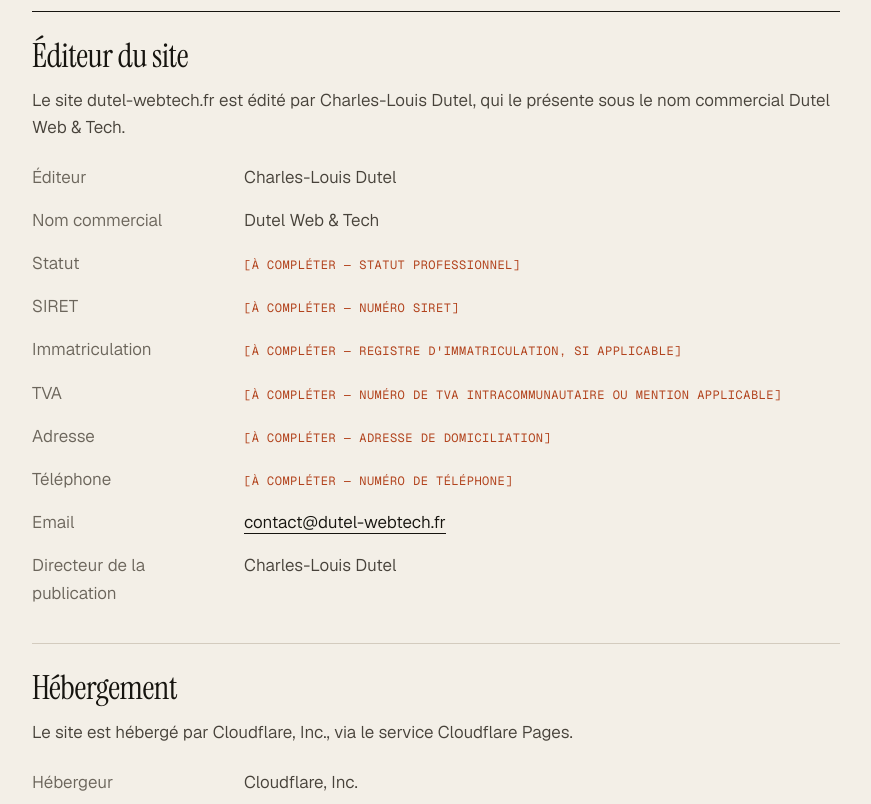
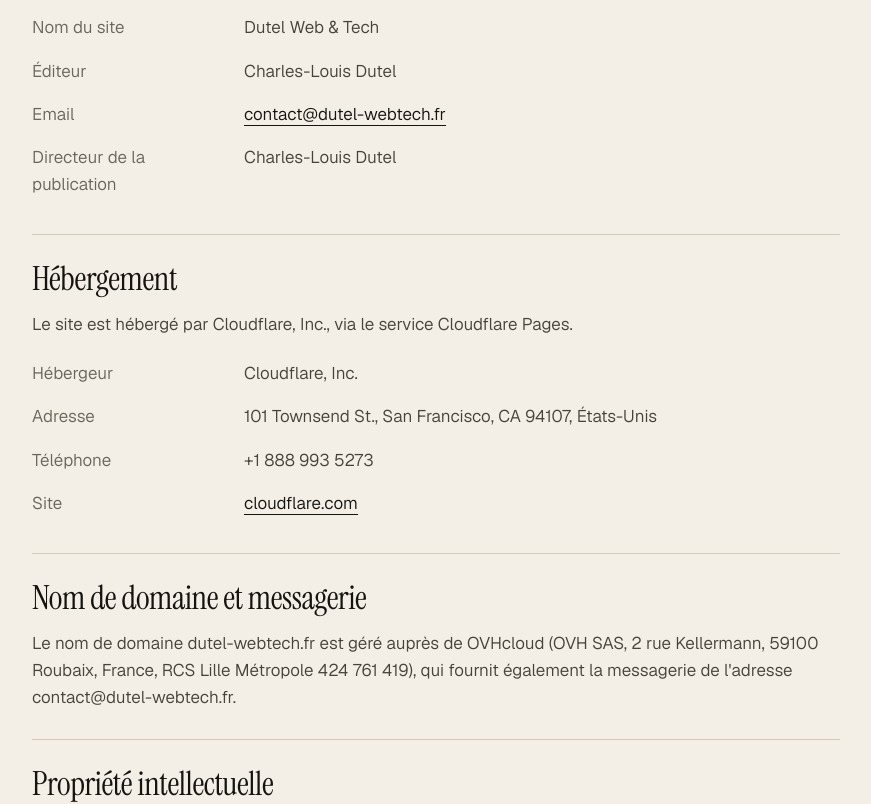
Before and after one commit to Charles-Louis-Dutel/dutel-webtech, a Next.js app: page /mentions-legales in a window 1280 px wide. Shown: the part 540-1344 px from the top of the page, without its empty margins (32-903 px from the left). Built offline with nearby package versions, Linux system fonts and the light colour scheme.

Commit message:
feat: finalize legal pages and accessibility

```diff
--- a/app/globals.css
+++ b/app/globals.css
@@ -228,7 +228,11 @@
   .js .hv.in .axis.fade { opacity: 0.7; }
 
   /* ───────────── Réalisation ───────────── */
-  .realisation { background: var(--stone); padding: clamp(80px, 10vw, 160px) 0; }
+  .realisation {
+    background: var(--stone); padding: clamp(80px, 10vw, 160px) 0;
+    /* Gris légèrement plus foncé sur fond pierre : contraste 4,6:1 (WCAG AA), contre 4,36:1. */
+    --muted: #67615a;
+  }
   .case-head { align-items: end; margin-bottom: clamp(48px, 6vw, 88px); row-gap: 32px; }
   .case-head h2 { grid-column: 1 / 9; font-size: clamp(64px, 11vw, 196px); line-height: 0.85; letter-spacing: -0.035em; }
   .case-head h2 em {
--- a/app/mentions-legales/page.tsx
+++ b/app/mentions-legales/page.tsx
@@ -1,15 +1,22 @@
 import type { Metadata } from "next";
 import Link from "next/link";
-import LegalPage, { Todo, Value } from "@/components/legal/LegalPage";
-import { legal } from "@/lib/legal";
+import LegalPage, { Row } from "@/components/legal/LegalPage";
+import { legal, missingRequiredInfo } from "@/lib/legal";
 
 export const metadata: Metadata = {
   title: "Mentions légales",
   description: "Mentions légales du site dutel-webtech.fr : éditeur, hébergement, nom de domaine.",
   alternates: { canonical: "/mentions-legales" },
-  // TODO(indexation) : retirer `index: false` une fois les informations obligatoires complétées.
+  // TODO(indexation) : retirer `index: false` une fois les informations obligatoires renseignées
+  // (voir missingRequiredInfo() dans lib/legal.ts).
   robots: { index: false, follow: true },
 };
+
+// Rappel au moment du build : informations exigées par la loi encore absentes.
+const missing = missingRequiredInfo();
+if (missing.length) {
+  console.warn(`[mentions-legales] Informations obligatoires manquantes : ${missing.join(", ")} (lib/legal.ts)`);
+}
 
 const p = legal.publisher;
 
@@ -19,69 +26,24 @@ export default function MentionsLegales() {
       eyebrow="Informations légales"
       title="Mentions légales"
       related={{ href: "/politique-de-confidentialite", label: "Politique de confidentialité" }}
-      notice="Certaines informations d'identification seront ajoutées avant le lancement de l'activité commerciale."
     >
       <section aria-labelledby="ml-editeur">
         <h2 id="ml-editeur">Éditeur du site</h2>
         <p>
-          Le site dutel-webtech.fr est édité par {p.name}, qui le présente sous le nom commercial{" "}
-          {p.tradeName}.
+          Le site {legal.siteDomain} ({legal.siteName}) est édité par {p.name}, personne physique.
         </p>
         <dl>
-          <div>
-            <dt>Éditeur</dt>
-            <dd>{p.name}</dd>
-          </div>
-          <div>
-            <dt>Nom commercial</dt>
-            <dd>{p.tradeName}</dd>
-          </div>
-          <div>
-            <dt>Statut</dt>
-            <dd>
-              <Value value={p.status} todo="statut professionnel" />
-            </dd>
-          </div>
-          <div>
-            <dt>SIRET</dt>
-            <dd>
-              <Value value={p.siret} todo="numéro SIRET" />
-            </dd>
-          </div>
-          <div>
-            <dt>Immatriculation</dt>
-            <dd>
-              <Value value={p.registration} todo="registre d'immatriculation, si applicable" />
-            </dd>
-          </div>
-          <div>
-            <dt>TVA</dt>
-            <dd>
-              <Value value={p.vat} todo="numéro de TVA intracommunautaire ou mention applicable" />
-            </dd>
-          </div>
-          <div>
-            <dt>Adresse</dt>
-            <dd>
-              <Value value={p.address} todo="adresse de domiciliation" />
-            </dd>
-          </div>
-          <div>
-            <dt>Téléphone</dt>
-            <dd>
-              <Value value={p.phone} todo="numéro de téléphone" />
-            </dd>
-          </div>
-          <div>
-            <dt>Email</dt>
-            <dd>
-              <a href={`mailto:${p.email}`}>{p.email}</a>
-            </dd>
-          </div>
-          <div>
-            <dt>Directeur de la publication</dt>
-            <dd>{legal.publicationDirector}</dd>
-          </div>
+          <Row label="Nom du site" value={legal.siteName} />
+          <Row label="Éditeur" value={p.name} />
+          {/* Champs affichés automatiquement une fois renseignés dans lib/legal.ts. */}
+          <Row label="Statut" value={p.status} />
+          <Row label="SIRET" value={p.siret} />
+          <Row label="Immatriculation" value={p.registration} />
+          <Row label="TVA" value={p.vat} />
+          <Row label="Adresse" value={p.address} />
+          <Row label="Téléphone" value={p.phone} />
+          <Row label="Email" value={<a href={`mailto:${p.email}`}>{p.email}</a>} />
+          <Row label="Directeur de la publication" value={legal.publicationDirector} />
         </dl>
       </section>
 
@@ -91,34 +53,26 @@ export default function MentionsLegales() {
           Le site est hébergé par {legal.host.name}, via le service {legal.host.service}.
         </p>
         <dl>
-          <div>
-            <dt>Hébergeur</dt>
-            <dd>{legal.host.name}</dd>
-          </div>
-          <div>
-            <dt>Adresse</dt>
-            <dd>{legal.host.address}</dd>
-          </div>
-          <div>
-            <dt>Téléphone</dt>
-            <dd>{legal.host.phone}</dd>
-          </div>
-          <div>
-            <dt>Site</dt>
-            <dd>
+          <Row label="Hébergeur" value={legal.host.name} />
+          <Row label="Adresse" value={legal.host.address} />
+          <Row label="Téléphone" value={legal.host.phone} />
+          <Row
+            label="Site"
+            value={
               <a href={legal.host.website} target="_blank" rel="noopener">
                 cloudflare.com<span className="sr-only-text"> (nouvel onglet)</span>
               </a>
-            </dd>
-          </div>
+            }
+          />
         </dl>
       </section>
 
       <section aria-labelledby="ml-domaine">
         <h2 id="ml-domaine">Nom de domaine et messagerie</h2>
         <p>
-          Le nom de domaine dutel-webtech.fr est enregistré auprès de {legal.ovh.name} ({legal.ovh.address},{" "}
-          {legal.ovh.registration}), qui fournit également la messagerie de l&apos;adresse {p.email}.
+          Le nom de domaine {legal.siteDomain} est géré auprès de {legal.ovh.brand} ({legal.ovh.name},{" "}
+          {legal.ovh.address}, {legal.ovh.registration}), qui fournit également la messagerie de
+          l&apos;adresse {p.email}.
         </p>
       </section>
 
@@ -131,9 +85,8 @@ export default function MentionsLegales() {
         </p>
         <p>
           Les captures d&apos;écran du site sophiedutel-art.fr illustrent une réalisation ; les œuvres qui y
-          figurent restent la propriété de leur autrice.{" "}
-          {/* TODO(autorisation-captures) : confirmer l'accord de Sophie Dutel pour la reproduction des captures et des œuvres. */}
-          <Todo>confirmation de l&apos;accord de l&apos;autrice pour la reproduction</Todo>
+          figurent restent la propriété de leur autrice.
+          {/* TODO(autorisation-captures) : conserver une trace écrite de l'accord de Sophie Dutel. */}
         </p>
         <p>
           Les polices Geist, Geist Mono et Instrument Serif sont utilisées sous licence SIL Open Font License.
--- a/app/politique-de-confidentialite/page.tsx
+++ b/app/politique-de-confidentialite/page.tsx
@@ -1,6 +1,6 @@
 import type { Metadata } from "next";
 import Link from "next/link";
-import LegalPage, { Todo, Value } from "@/components/legal/LegalPage";
+import LegalPage, { Row } from "@/components/legal/LegalPage";
 import { legal } from "@/lib/legal";
 
 export const metadata: Metadata = {
@@ -18,12 +18,13 @@ const mail = <a href={`mailto:${p.email}`}>{p.email}</a>;
 /*
  * Points nécessitant une décision ou une vérification (voir aussi lib/legal.ts) :
  * - TODO(bases-juridiques) : valider les bases juridiques proposées (intérêt légitime, mesures précontractuelles).
- * - TODO(conservation-*) : fixer les durées de conservation.
+ * - TODO(conservation-projets) : fixer la durée de conservation des échanges qui aboutissent à une collaboration.
  * - TODO(turnstile-consentement) : confirmer, au regard des lignes directrices de la CNIL sur les CAPTCHA,
  *   que Turnstile peut fonctionner sans consentement (Cloudflare réutilise aussi les signaux en tant que
  *   responsable de traitement pour améliorer sa détection).
  * - TODO(cookies-production) : contrôler les cookies réellement déposés en production (paramètres de la zone
- *   Cloudflare, Bot Fight Mode, Web Analytics) et mettre à jour la section « Cookies et traceurs ».
+ *   Cloudflare, Bot Fight Mode, Web Analytics) et préciser la section « Cookies et autres traceurs ».
+ * - TODO(resend-offre) : confirmer la durée de conservation de Resend selon l'offre souscrite.
  * - TODO(ovh-localisation) : vérifier la localisation des données de la messagerie OVH Zimbra.
  * - TODO(turnstile-preclearance) : conserver l'option « pre-clearance » désactivée sur le widget Turnstile
  *   (tableau de bord Cloudflare), sinon mettre à jour la section « Cookies et autres traceurs ».
@@ -35,7 +36,6 @@ export default function PolitiqueConfidentialite() {
       eyebrow="Données personnelles"
       title="Politique de confidentialité"
       related={{ href: "/mentions-legales", label: "Mentions légales" }}
-      notice="Certaines informations de cette page seront complétées avant le lancement de l'activité commerciale."
     >
       <section aria-labelledby="pc-intro">
         <h2 id="pc-intro">En bref</h2>
@@ -49,23 +49,14 @@ export default function PolitiqueConfidentialite() {
 
       <section aria-labelledby="pc-responsable">
         <h2 id="pc-responsable">1. Responsable du traitement</h2>
+        <p>
+          Le responsable du traitement est {p.name}, personne physique, qui édite ce site sous le nom{" "}
+          {legal.siteName}. Pour toute question relative à vos données, vous pouvez lui écrire à {mail}.
+        </p>
         <dl>
-          <div>
-            <dt>Responsable</dt>
-            <dd>
-              {p.name} ({p.tradeName})
-            </dd>
-          </div>
-          <div>
-            <dt>Adresse</dt>
-            <dd>
-              <Value value={p.address} todo="adresse de domiciliation" />
-            </dd>
-          </div>
-          <div>
-            <dt>Contact</dt>
-            <dd>{mail}</dd>
-          </div>
+          <Row label="Responsable" value={p.name} />
+          <Row label="Adresse" value={p.address} />
+          <Row label="Contact" value={mail} />
         </dl>
       </section>
 
@@ -161,40 +152,36 @@ export default function PolitiqueConfidentialite() {
 
       <section aria-labelledby="pc-conservation">
         <h2 id="pc-conservation">5. Durées de conservation</h2>
+        <h3>Conservation par le responsable du traitement</h3>
         <dl>
-          <div>
-            <dt>Messages reçus</dt>
-            <dd>
-              <Value value={legal.privacy.retentionMessages} todo="durée de conservation des messages" />
-            </dd>
-          </div>
-          <div>
-            <dt>Échanges sans suite</dt>
-            <dd>
-              <Value
-                value={legal.privacy.retentionProspects}
-                todo="durée de conservation des échanges n'ayant pas abouti"
-              />
-            </dd>
-          </div>
-          <div>
-            <dt>Copie chez Resend</dt>
-            <dd>
-              {legal.privacy.resendRetentionNote} <Todo>à confirmer selon l&apos;offre souscrite</Todo>
-            </dd>
-          </div>
-          <div>
-            <dt>Limitation des envois</dt>
-            <dd>
-              L&apos;adresse IP utilisée pour limiter les envois successifs est gardée temporairement dans la
-              mémoire du serveur et n&apos;est prise en compte que sur une fenêtre de 10 minutes ; elle
-              n&apos;est enregistrée dans aucune base de données.
-            </dd>
-          </div>
-          <div>
-            <dt>Données de sécurité et d&apos;hébergement</dt>
-            <dd>Conservées par Cloudflare selon ses propres politiques.</dd>
-          </div>
+          <Row
+            label="Demandes sans suite"
+            value={`Les messages reçus via le formulaire et les échanges qui n'aboutissent pas à une collaboration sont conservés ${legal.privacy.retentionWithoutFollowUp}, puis supprimés.`}
+          />
+          <Row label="Projets engagés" value={legal.privacy.retentionProjects} />
+          <Row
+            label="Limitation des envois"
+            value="L'adresse IP utilisée pour limiter les envois successifs est gardée temporairement dans la mémoire du serveur et n'est prise en compte que sur une fenêtre de 10 minutes ; elle n'est enregistrée dans aucune base de données."
+          />
+        </dl>
+        <h3>Conservations techniques propres aux prestataires</h3>
+        <p>
+          Ces durées sont fixées par les prestataires eux-mêmes et ne dépendent pas de la durée indiquée
+          ci-dessus.
+        </p>
+        <dl>
+          <Row
+            label="Resend"
+            value="Conserve les contenus et journaux des emails transmis pendant une durée qui dépend de l'offre souscrite ; sa documentation indique 30 jours pour les offres Free, Pro et Scale."
+          />
+          <Row
+            label="Cloudflare"
+            value="Conserve les données de connexion, de sécurité et les signaux Turnstile selon ses propres politiques."
+          />
+          <Row
+            label={legal.ovh.brand}
+            value="Héberge la messagerie : les messages y restent jusqu'à leur suppression par le responsable du traitement, dans les conditions du service de messagerie."
+          />
         </dl>
       </section>
 
@@ -216,8 +203,8 @@ export default function PolitiqueConfidentialite() {
           </li>
         </ul>
         <p>
-          Localisation des données de la messagerie OVH :{" "}
-          <Value value={legal.privacy.ovhDataLocation} todo="à vérifier auprès d'OVHcloud" />
+          La messagerie est fournie par {legal.ovh.name}, société établie en France.
+          {legal.privacy.ovhDataLocation ? ` ${legal.privacy.ovhDataLocation}` : null}
         </p>
       </section>
 
@@ -271,8 +258,10 @@ export default function PolitiqueConfidentialite() {
           est configuré sans pré-autorisation : Turnstile ne dépose donc pas le cookie cf_clearance.
         </p>
         <p>
-          {/* TODO(cookies-production) : remplacer ce repère par le résultat du contrôle en production. */}
-          <Todo>liste des cookies éventuellement déposés par l&apos;infrastructure Cloudflare, à vérifier après mise en ligne</Todo>
+          {/* TODO(cookies-production) : préciser ce paragraphe après contrôle des cookies en production. */}
+          Selon ses réglages de sécurité, l&apos;infrastructure de Cloudflare peut déposer des cookies
+          techniques destinés à la protection du site contre les robots ; ils sont décrits dans la politique
+          relative aux cookies de Cloudflare.
         </p>
         <p>
           Pour plus d&apos;informations, consultez la politique de confidentialité de Turnstile publiée par
--- a/components/legal/LegalPage.tsx
+++ b/components/legal/LegalPage.tsx
@@ -3,14 +3,19 @@ import Header from "@/components/layout/Header";
 import Footer from "@/components/layout/Footer";
 import { legal, type Maybe } from "@/lib/legal";
 
-/** Repère visible pour une information pas encore disponible (jamais une fausse valeur). */
-export function Todo({ children }: { children: React.ReactNode }) {
-  return <span className="todo">[À compléter — {children}]</span>;
-}
-
-/** Affiche la valeur si elle est connue, sinon un repère « À compléter ». */
-export function Value({ value, todo }: { value: Maybe; todo: string }) {
-  return value ? <>{value}</> : <Todo>{todo}</Todo>;
+/**
+ * Ligne d'une liste de définitions, affichée uniquement si la valeur est connue.
+ * Les informations manquantes ne sont pas affichées : elles sont suivies dans
+ * lib/legal.ts (TODO et `missingRequiredInfo`).
+ */
+export function Row({ label, value }: { label: string; value: Maybe | React.ReactNode }) {
+  if (value === null || value === undefined || value === "") return null;
+  return (
+    <div>
+      <dt>{label}</dt>
+      <dd>{value}</dd>
+    </div>
+  );
 }
 
 type Props = {
--- a/lib/legal.ts
+++ b/lib/legal.ts
@@ -2,16 +2,16 @@
  * Informations légales du site — source unique pour les mentions légales et la
  * politique de confidentialité.
  *
- * ⚠️  À COMPLÉTER AVANT TOUTE PUBLICATION COMMERCIALE
+ * Situation (novembre 2026) : Dutel Web & Tech est un projet professionnel porté
+ * par Charles-Louis Dutel, personne physique. Aucune entreprise n'est encore
+ * créée : pas de SIRET, pas de statut, pas de numéro de TVA. Ne rien inventer et
+ * ne pas indiquer « en cours d'immatriculation ».
  *
- * Les valeurs `null` ne sont jamais présentées comme des informations réelles :
- * les pages affichent à leur place un repère « À compléter ». Ne rien inventer :
- * renseigner uniquement des informations officielles (avis de situation INSEE,
- * extrait RNE, etc.).
- *
- * Contexte (novembre 2026) : l'activité n'est pas encore immatriculée. Aucun
- * numéro SIRET n'est attribué. Ne pas indiquer « en cours d'immatriculation »
- * tant qu'aucune démarche n'a été engagée.
+ * Affichage : un champ `null` n'est pas affiché sur le site (pas de liste de
+ * rubriques « À compléter » visibles). Les champs exigés par la loi et encore
+ * absents sont listés par `missingRequiredInfo()`, signalés pendant le build et
+ * documentés dans le README : leur absence empêche de considérer les mentions
+ * légales comme conformes.
  */
 
 export type Maybe = string | null;
@@ -20,30 +20,30 @@ export const legal = {
   /** Date de dernière mise à jour affichée sur les deux pages. */
   lastUpdated: "3 novembre 2026",
 
+  /** Nom du site (et nom commercial envisagé). */
+  siteName: "Dutel Web & Tech",
+  siteDomain: "dutel-webtech.fr",
+
   publisher: {
-    /** Personne physique éditrice du site (connu). */
+    /** Personne physique éditrice du site et responsable du traitement. */
     name: "Charles-Louis Dutel",
-    /** Nom commercial envisagé (connu). */
-    tradeName: "Dutel Web & Tech",
-    /** Adresse de contact (connu). */
     email: "contact@dutel-webtech.fr",
 
-    // TODO(statut) : statut professionnel définitif après immatriculation
-    // (par exemple entrepreneur individuel, avec la mention « EI » ou
-    // « entrepreneur individuel » accolée au nom).
+    // ── Obligatoires pour un éditeur personne physique agissant à titre professionnel
+    //    (LCEN, art. 1-1 ; anciennement art. 6, III). À renseigner avant publication.
+    // TODO(adresse) : adresse du domicile ou de domiciliation. Ne pas inventer.
+    address: null as Maybe,
+    // TODO(telephone) : numéro de téléphone. Ne pas inventer.
+    phone: null as Maybe,
+
+    // ── À renseigner après la création de l'entreprise (affichés seulement s'ils sont remplis).
+    // TODO(statut) : par exemple entrepreneur individuel, avec la mention « EI » accolée au nom.
     status: null as Maybe,
-    // TODO(siret) : numéro SIRET attribué par l'INSEE après immatriculation.
+    // TODO(siret) : numéro SIRET attribué par l'INSEE.
     siret: null as Maybe,
     // TODO(rne) : immatriculation au Registre national des entreprises, si applicable.
     registration: null as Maybe,
-    // TODO(adresse) : adresse de domiciliation ou de domicile (obligatoire pour
-    // un éditeur personne physique exerçant à titre professionnel).
-    address: null as Maybe,
-    // TODO(telephone) : numéro de téléphone (exigé par la LCEN pour un éditeur
-    // personne physique exerçant à titre professionnel).
-    phone: null as Maybe,
-    // TODO(tva) : numéro de TVA intracommunautaire, ou mention applicable en
-    // franchise en base (à confirmer selon la situation fiscale).
+    // TODO(tva) : numéro de TVA intracommunautaire, ou mention de franchise applicable.
     vat: null as Maybe,
   },
 
@@ -51,9 +51,8 @@ export const legal = {
   publicationDirector: "Charles-Louis Dutel",
 
   /**
-   * Hébergeur. Coordonnées vérifiées le 3 novembre 2026 : adresse et téléphone
-   * déclarés par Cloudflare, Inc. auprès de la SEC (formulaire EDGAR, 2024).
-   * À revérifier avant publication.
+   * Hébergeur. Coordonnées vérifiées le 3 novembre 2026 (adresse et téléphone
+   * déclarés par Cloudflare, Inc. auprès de la SEC). À revérifier avant publication.
    */
   host: {
     name: "Cloudflare, Inc.",
@@ -69,25 +68,27 @@ export const legal = {
    */
   ovh: {
     name: "OVH SAS",
+    brand: "OVHcloud",
     address: "2 rue Kellermann, 59100 Roubaix, France",
     registration: "RCS Lille Métropole 424 761 419",
     website: "https://www.ovhcloud.com",
   },
 
   privacy: {
-    // TODO(conservation-messages) : durée de conservation des messages reçus
-    // dans la messagerie (décision du responsable du traitement).
-    retentionMessages: null as Maybe,
-    // TODO(conservation-prospects) : durée de conservation des échanges qui
-    // n'aboutissent pas à une collaboration (décision à prendre).
-    retentionProspects: null as Maybe,
-    // TODO(resend-offre) : la documentation Resend indique une conservation des
-    // données d'emails et journaux de 30 jours pour les offres Free, Pro et
-    // Scale. À confirmer selon l'offre souscrite.
-    resendRetentionNote:
-      "D'après la documentation de Resend, les contenus et journaux d'emails sont conservés 30 jours sur ses offres Free, Pro et Scale.",
-    // TODO(ovh-localisation) : vérifier la localisation des données de la
-    // messagerie OVH Zimbra dans le contrat ou l'espace client OVHcloud.
+    /** Décision du responsable du traitement (novembre 2026). */
+    retentionWithoutFollowUp: "12 mois après le dernier échange",
+    // TODO(conservation-projets) : durée de conservation des échanges qui aboutissent à une
+    // collaboration (durée de la relation, puis obligations comptables et fiscales applicables).
+    retentionProjects: null as Maybe,
+    // TODO(ovh-localisation) : vérifier la localisation des données de la messagerie OVH Zimbra.
     ovhDataLocation: null as Maybe,
   },
 } as const;
+
+/** Informations exigées par la loi qui manquent encore (pour le build et le README). */
+export function missingRequiredInfo(): string[] {
+  const missing: string[] = [];
+  if (!legal.publisher.address) missing.push("adresse de l'éditeur");
+  if (!legal.publisher.phone) missing.push("téléphone de l'éditeur");
+  return missing;
+}
```
Also changed, not shown: components/layout/Header.tsx (+4 -3 lines), 1 other file (tests, documents, lock files or other folders).
